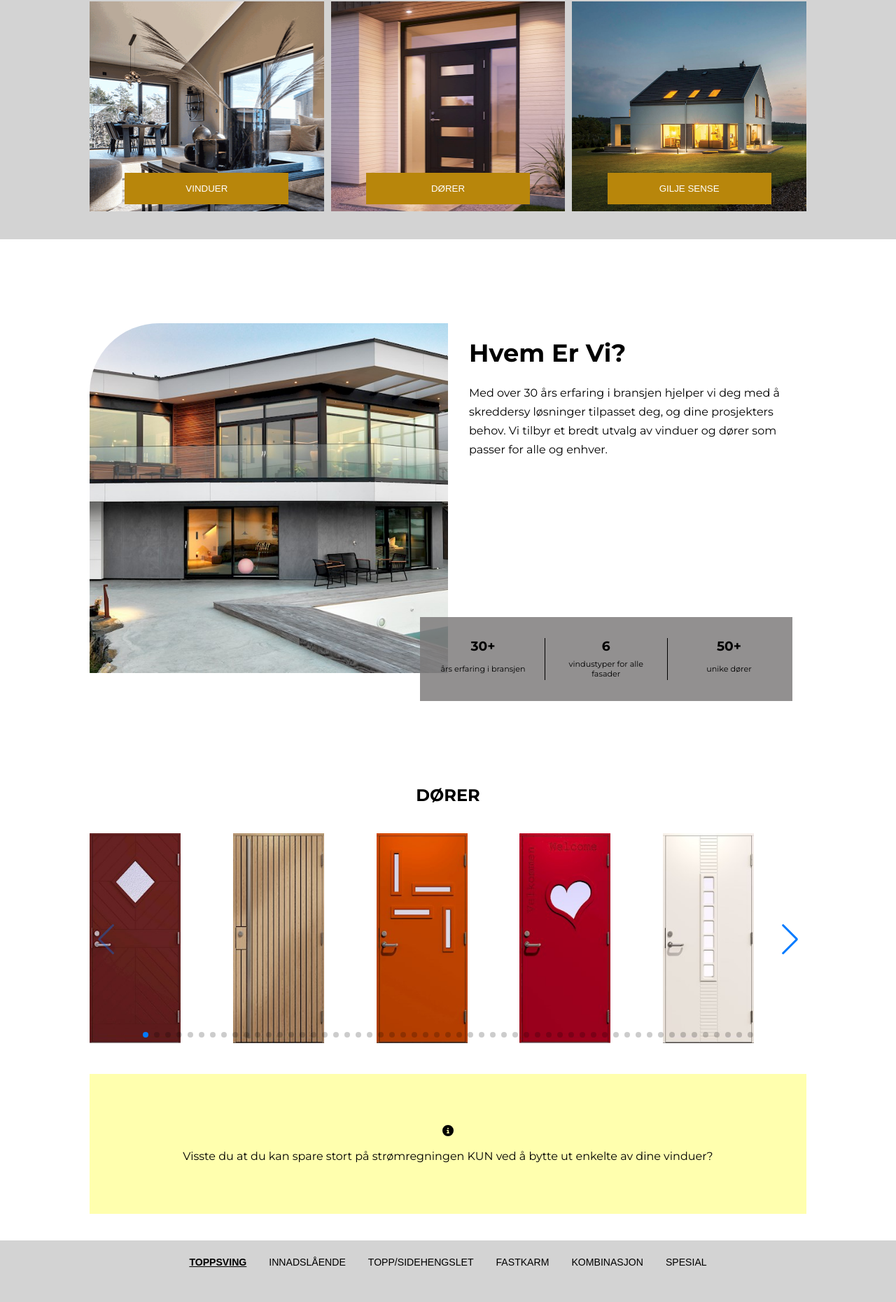
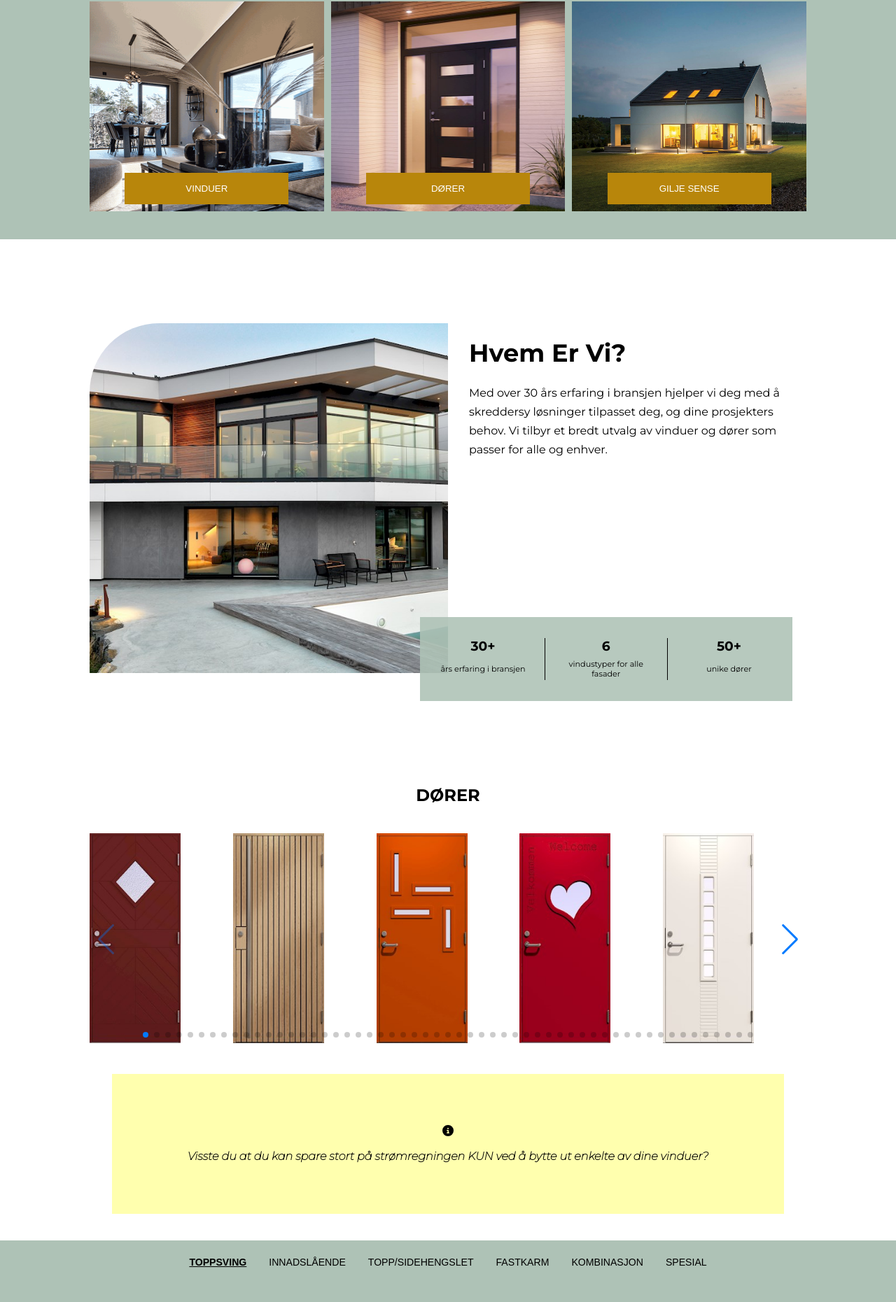
Before and after one commit to DevrMichael/dovre-vinduer, a React (Create React App) app: page / in a window 1280 px wide. Shown: the part 880-2741 px from the top of the page at 70% size. Built offline with nearby package versions, Linux system fonts and the light colour scheme.

Commit message:
Change secondary color

```diff
--- a/src/index.css
+++ b/src/index.css
@@ -128,7 +128,7 @@ header > div > button {
   background-size: cover;
 }
 .features-background {
-  background-color: #d3d3d3;
+  background-color: #AEC2B6;
 }
 .mini-hero {
   position: relative;
@@ -171,7 +171,7 @@ header > div > button {
   height: 120px;
   justify-content: center;
   align-items: center;
-  background-color: #7c7a7ad4;
+  background-color: #aec2b6e1;
   right: 20px;
   bottom: 80px;
 }
@@ -213,7 +213,7 @@ margin: auto;
   padding: 90px 10px;
   display: flex;
   flex-direction: row;
-  background-color: #d3d3d3;
+  background-color: #AEC2B6;
 }
 .window-container > div {
   width: 40%;
@@ -226,7 +226,7 @@ margin: auto;
 }
 .window-container-header {
   height: 200px;
-  width: 80%;
+  width: 75%;
   display: flex;
   flex-direction: column;
   justify-content: center;
@@ -234,6 +234,8 @@ margin: auto;
   margin-bottom: 60px;
   text-align: center;
   background-color: rgba(255, 255, 136, 0.68);
+  font-style: italic;
+  font-weight: bold;
 }
 .window-text {
   display: flex;
@@ -295,7 +297,7 @@ margin: auto;
   height: 100%;
 }
 .footer-top-div:nth-child(odd) {
-  background-color: #d3d3d3;
+  background-color: #AEC2B6
 }
 .footer-top-div:nth-child(even) {
   background-color: aliceblue;
@@ -324,7 +326,7 @@ footer {
 
 /* DOOR PAGE */
 .door-intro-background {
-  background-color: #d3d3d3;
+  background-color: #AEC2B6;
   padding: 20px 0;
   margin-bottom: 50px;
 }
@@ -485,7 +487,7 @@ text-align: center;
   display: flex;
   flex-direction: column;
   justify-content: center;
-  background-color: #d3d3d3;
+  background-color: #AEC2B6;
   height: 400px;
   padding: 20px 0;
 }
```
